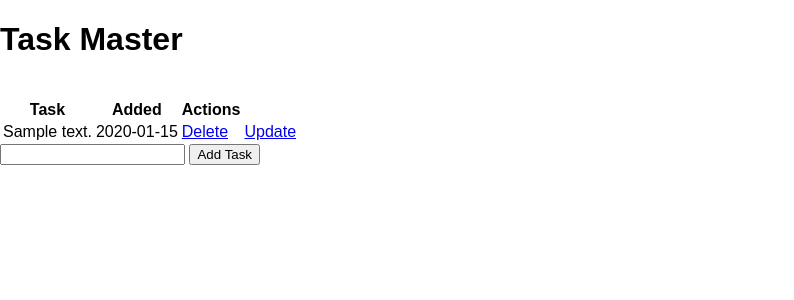
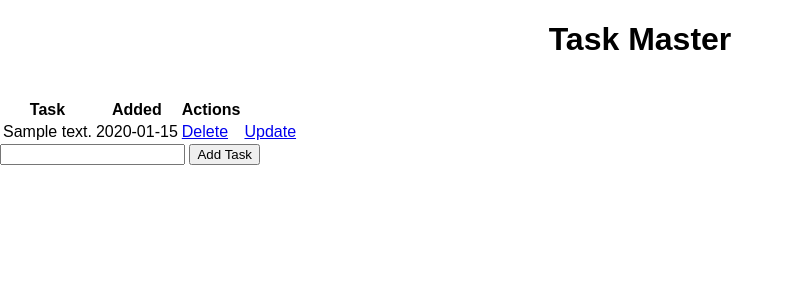
Before and after one commit to margueriteblair/Python-Flask, a Flask app: page / in a window 1280 px wide. Shown: the top 300 px of the page, without its empty margins (0-794 px from the left). Run offline with Flask 2, Linux system fonts and the light colour scheme; tables that the repository leaves empty hold one stand-in row (values such as "Sample post").

Commit message:
a little reformatting and styling

```diff
--- a/main.py
+++ b/main.py
@@ -43,7 +43,6 @@ def index():
 @app.route("/delete/<int:id>")
 def delete(id):
     task_to_delete = Todo.query.get_or_404(id)
-
     try:
         db.session.delete(task_to_delete)
         db.session.commit()
--- a/templates/index.html
+++ b/templates/index.html
@@ -6,7 +6,7 @@
 
 {% block body %}
 <div class="content">
-    <h1>Task Master</h1>
+    <h1 style="text-align: center">Task Master</h1>
 
     <table>
        <tr>
```
